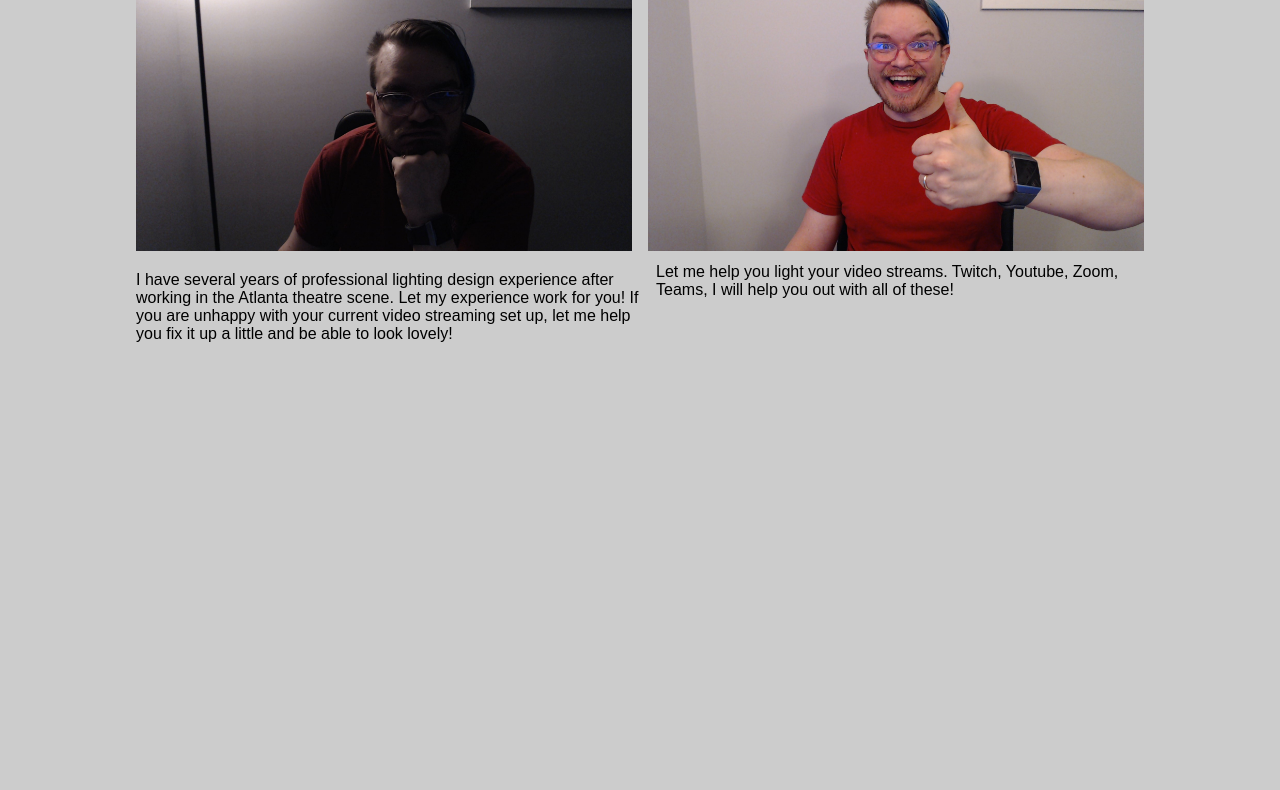
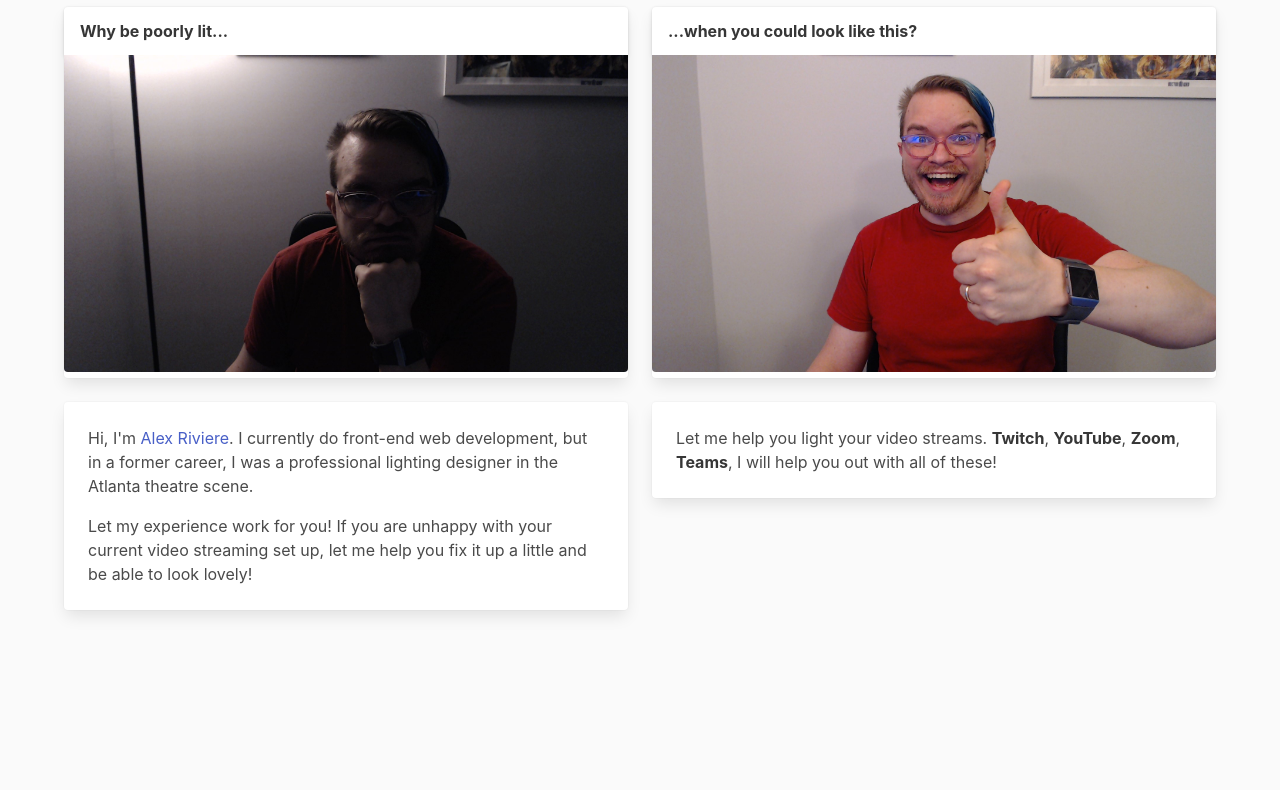
Before and after one commit to fimion/streaming-lighting, a plain HTML site: page index.html in a window 1280 px wide. Shown: the part 101-891 px from the top of the page. Drawn offline with nearby package versions, Linux system fonts and the light colour scheme; a script that the page names is missing.

Commit message:
updated styling

```diff
--- a/index.html
+++ b/index.html
@@ -1,85 +1,88 @@
-<!doctype html>
+<!DOCTYPE html>
 <html lang="en">
     <head>
+        <meta charset="utf-8">
+        <meta name="viewport" content="width=device-width, initial-scale=1">
         <title>Streaming.lighting</title>
+        <link rel="stylesheet" href="https://unpkg.com/bulma@0.9.1/css/bulma.min.css">
         <style>
-            * {
-                margin:0;
-                padding:0;
-                box-sizing: border-box;
-            }
-            html{
-                font-family: sans-serif;
-                background-color: #ccc;
-            }
-            body{
-                display:flex;
-                flex-flow: column nowrap;
-                justify-content: center;
-                align-items: center;
-            }
-            body *{
-                max-width: 80vw;
-                min-width: 320px;
-            }
-            .center-text{
-                text-align: center;
-            }
-            .img-comparison{
-                display: flex;
-            }
-            .img-comparison figure {
-                max-width: 50%;
-                margin:8px;
-            }
-            figure img{
-                max-width: 100%;
-            }
-            figcaption {
-                font-size: x-large;
-            }
-            .details{
-                display: flex;
-                flex-flow: row nowrap;
-            }
-            .details p{
-                max-width: 50%;
-                margin: 8px;
+            html {
+                background-color: #fafafa;
             }
             iframe{
                 min-height: 100vh;
             }
             .calendly-inline-widget{
                 min-width:320px;
-                width: 80vw;
-                height:630px;
+                height:100vh;
             }
         </style>
     </head>
     <body>
-        <h1 class="center-text">Streaming.lighting</h1>
-        <div class="img-comparison">
-            <figure>
-                <figcaption class="center-text">Why be poorly lit... </figcaption>
+        <section class="section">
+            <div class="container">
+                <h1 class="title">Streaming.lighting</h1>
+                <div class="columns">
+                    <div class="column">
+                        <div class="card">
+                            <div class="card-header">
+                                <p class="card-header-title">Why be poorly lit... </p>
+                            </div>
+                            <div class="card-image is-16by9">
                                 <img src="img/poor-lighting.jpg" alt="A poorly lit person">
+                            </div>
+                        </div>
+                    </div>
+                    <div class="column">
+                        <div class="card">
+                            <div class="card-header">
+                                <p class="card-header-title">...when you could look like this?</p>
+                            </div>
+                            <div class="card-image is-16by9">
+                                <img src="img/yay-lighting.jpg" alt="A well lit, happy person">
+                            </div>
+                        </div>
+                    </div>
+                </div>
+                <div class="columns">
+                    <div class="column">
+                        <div class="card">
+                            <div class="card-content">
+                                <div class="content">
+                                    <p class="block">Hi, I'm <a href="https://alex.party/">Alex Riviere</a>. I currently do front-end web development, but in a former career,
+                                        I was a professional lighting designer in the Atlanta theatre scene.</p>
+                                    <p class="block">Let my experience work for you! If you are unhappy with your current video streaming set up,
+                                    let me help you fix it up a little and be able to look lovely!</p>
+                                </div>
+                            </div>
+                        </div>
+                    </div>
+                    <div class="column">
+                        <div class="card">
+                            <div class="card-content">
+                                <div class="content">
+                                    <p class="block">
+                                        Let me help you light your video streams. <strong>Twitch</strong>, <strong>YouTube</strong>, <strong>Zoom</strong>, <strong>Teams</strong>,
+                                        I will help you out with all of these!
+                                    </p>
+                                </div>
+                            </div>
+                        </div>
+                    </div>
 
-            </figure>
-            <figure>
-                <figcaption class="center-text">...when you could look like this?</figcaption>
-                <img src="img/yay-lighting.jpg" alt="A well lit, happy person">
-            </figure>
-        </div>
-        <div class="details">
-            <p>
-                I have several years of professional lighting design experience after working in the Atlanta theatre scene.
-                Let my experience work for you! If you are unhappy with your current video streaming set up,
-                let me help you fix it up a little and be able to look lovely!
-            </p>
-            <blockquote>Let me help you light your video streams. Twitch, Youtube, Zoom, Teams, I will help you out with all of these!</blockquote>
                 </div>
                 <!-- Calendly inline widget begin -->
                 <div class="calendly-inline-widget" data-url="https://calendly.com/streaming-lighting"></div>
                 <script type="text/javascript" src="https://assets.calendly.com/assets/external/widget.js"></script>
                 <!-- Calendly inline widget end -->
+            </div>
+        </section>
+        <footer class="footer">
+            <div class="content has-text-centered">
+                <p>
+                    <strong>Streaming.lighting</strong> is created by <a href="https://alex.party">Alex Riviere</a>. &copy; 2020
+                </p>
+            </div>
+        </footer>
     </body>
 </html>
```
Lines whose indentation alone changed are shown as unchanged.
